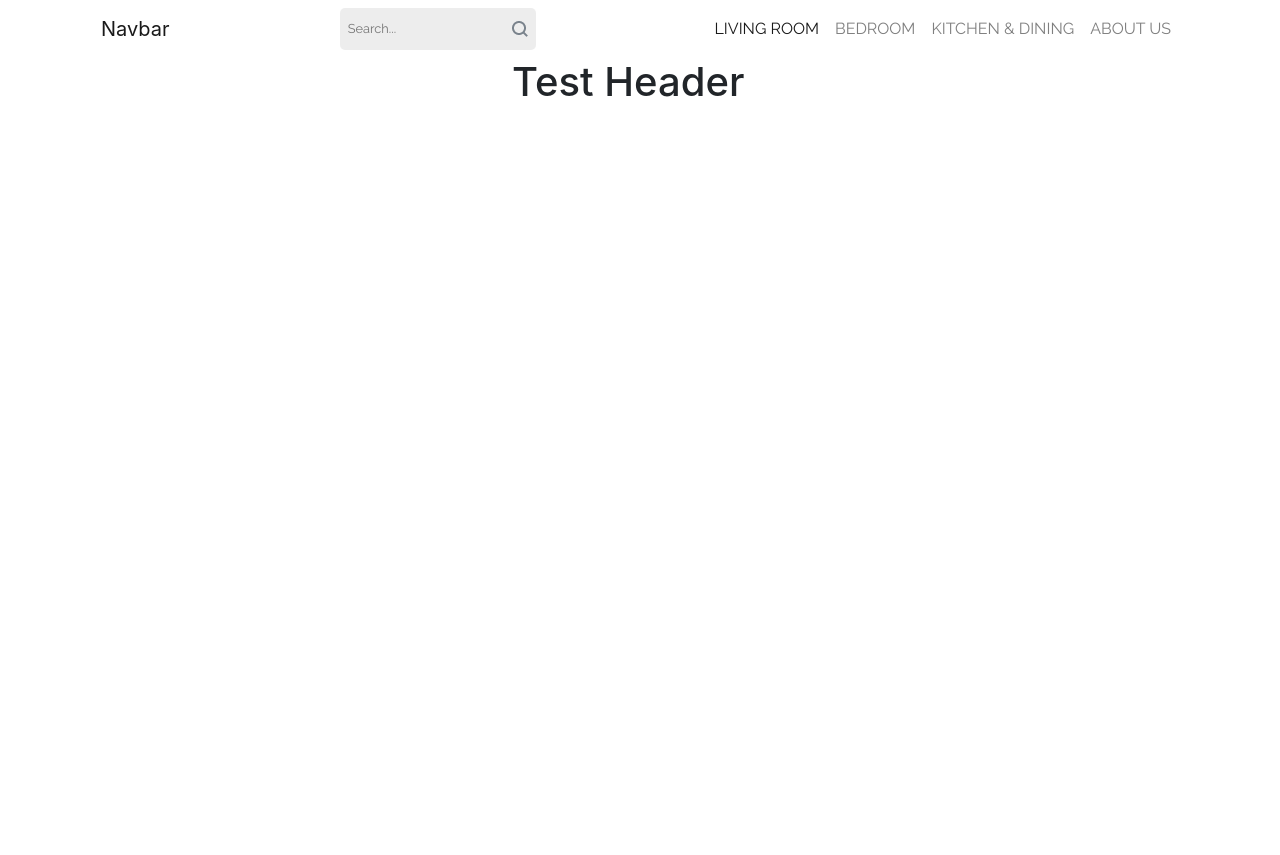
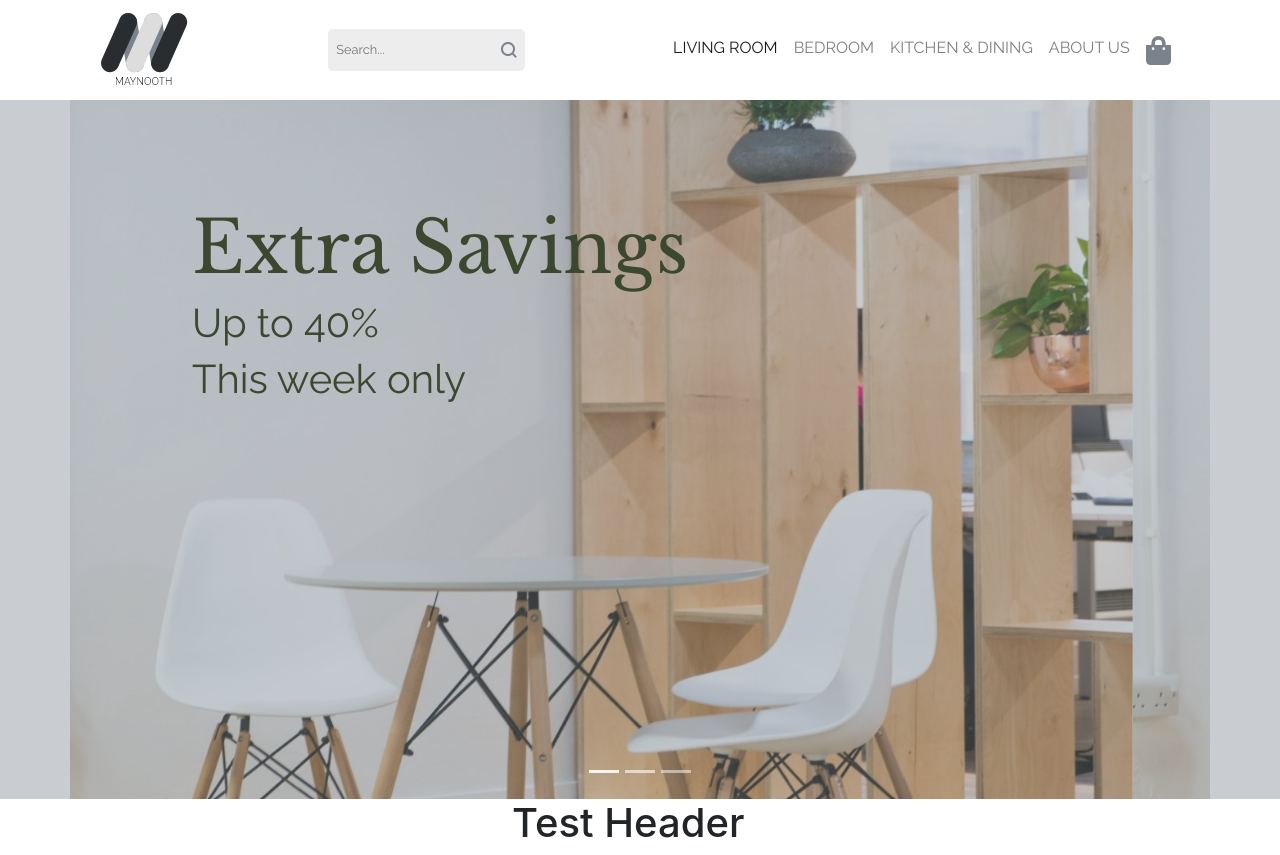
Before and after one commit to olazaah/MayNoothFrontEnd, a plain HTML site: page index.html in a window 1280 px wide. Before the commit the page ends 800 px from the top, so only its background shows below. Drawn offline with nearby package versions, Linux system fonts and the light colour scheme.

Commit message:
Completed the NavBar and worked on the carousel in the main body

```diff
--- a/index.html
+++ b/index.html
@@ -15,7 +15,7 @@
             <nav class="navbar navbar-expand-lg navbar-light my-nav">
                 <!-- Brand and Hamburger Button -->
                 <div>
-                    <a class="navbar-brand" style="margin-right: auto;" href="#">Navbar</a>
+                    <a class="navbar-brand" style="margin-right: auto;" href="#"><img src="assets/Logo.png" alt="MayNooth Logo"></a>
                     <button class="navbar-toggler" type="button" data-toggle="collapse" data-target="#navbarSupportedContent" aria-controls="navbarSupportedContent" aria-expanded="false" aria-label="Toggle navigation">
                       <span class="navbar-toggler-icon"></span>
                     </button>
@@ -37,7 +37,7 @@
                     <div class="collapse navbar-collapse" id="navbarSupportedContent">
                       <ul class="navbar-nav">
                         <li class="nav-item active">
-                          <a class="nav-link" href="#">LIVING ROOM<span class="sr-only">(current)</span></a>
+                          <a class="nav-link body-text" href="#">LIVING ROOM<span class="sr-only">(current)</span></a>
                         </li>
                         <li class="nav-item">
                           <a class="nav-link" href="#">BEDROOM</a>
@@ -48,6 +48,9 @@
                         <li class="nav-item">
                             <a class="nav-link" href="#">ABOUT US</a>
                         </li>
+                        <li class="nav-item">
+                          <a class="nav-link" href="#"><img src="assets/shopping-bag-icon.svg" alt=""></a>
+                      </li>
                       </ul>
                     </div>
                 </div>
@@ -55,9 +58,50 @@
               </nav>
         </div>
     </header>
+    <main>
+      <section>
+        <div id="carouselExampleIndicators" class="carousel slide" data-ride="carousel">
+          <ol class="carousel-indicators">
+            <li data-target="#carouselExampleIndicators" data-slide-to="0" class="active"></li>
+            <li data-target="#carouselExampleIndicators" data-slide-to="1"></li>
+            <li data-target="#carouselExampleIndicators" data-slide-to="2"></li>
+          </ol>
+          <div class="wrap-div">
+            <div class="carousel-inner container">
+              <div class="carousel-item active">
+                <img src="images/carousel-image1.jpg" class="d-block w-100 image-edit" alt="carousel image 1">
+              </div>
+              <div class="carousel-item">
+                <img src="images/carousel-image1.jpg" class="d-block w-100 image-edit" alt="carousel image 2">
+              </div>
+              <div class="carousel-item">
+                <img src="images/carousel-image1.jpg" class="d-block w-100 image-edit" alt="carousel image 3">
+              </div>
+            </div>
+            <div class="my-box"></div>
+            <div class="main-caption">
+              <h1 class="heading-caption">Extra Savings</h1>
+              <h2>Up to 40%</h2>
+              <h2>This week only</h2>
+            </div>
+          </div>
+          <a class="carousel-control-prev" href="#carouselExampleIndicators" role="button" data-slide="prev">
+            <!-- <span class="carousel-control-prev-icon" aria-hidden="true"></span> -->
+            <span class="sr-only">Previous</span>
+          </a>
+          <a class="carousel-control-next" href="#carouselExampleIndicators" role="button" data-slide="next">
+            <!-- <span class="carousel-control-next-icon" aria-hidden="true"></span> -->
+            <span class="sr-only">Next</span>
+          </a>
+        </div>
+      </section>
+    </main>
     <div>
         <h1 class="mx-auto" style="width: 20%;">Test Header</h1>
     </div>
+
+
+
 
 
     <!-- Bootstrap JavaScript Dependencies -->
--- a/style.css
+++ b/style.css
@@ -12,6 +12,7 @@ font-family: 'Raleway', sans-serif; */
 .nav-item{
     font-family: 'Raleway', sans-serif;
 }
+
 
 .search-bar{
     width: 100%;
@@ -42,3 +43,36 @@ font-family: 'Raleway', sans-serif; */
     border:none;
     outline: none;
 }
+
+.wrap-div{
+    position: relative;
+}
+
+.my-box{
+    width: 100%;
+    height: 100%;
+    background-color: #7a838c81;
+    filter: blur(4px);
+    filter: brightness(-10%);
+    filter: opacity(80%);
+    position: absolute;
+    top: 0;
+}
+
+.main-caption{
+    position: absolute;
+    top: 15%;
+    left: 15%;
+}
+
+.heading-caption{
+    font-family: 'Libre Baskerville', serif;
+    font-size: 4.5rem;
+    color: #3B472E;
+}
+
+.subheading-caption, div.main-caption h2{
+    font-family: 'Raleway', sans-serif;
+    color: #3B472E;
+    font-size: 2.5rem;
+}
```
Also changed, not shown: test.html (added, +34 -0 lines), assets/Logo.png (added), assets/Logo@2x.png (added), assets/shopping-bag-icon.svg (added), images/carousel-image1.jpg (added), 2 other files.
